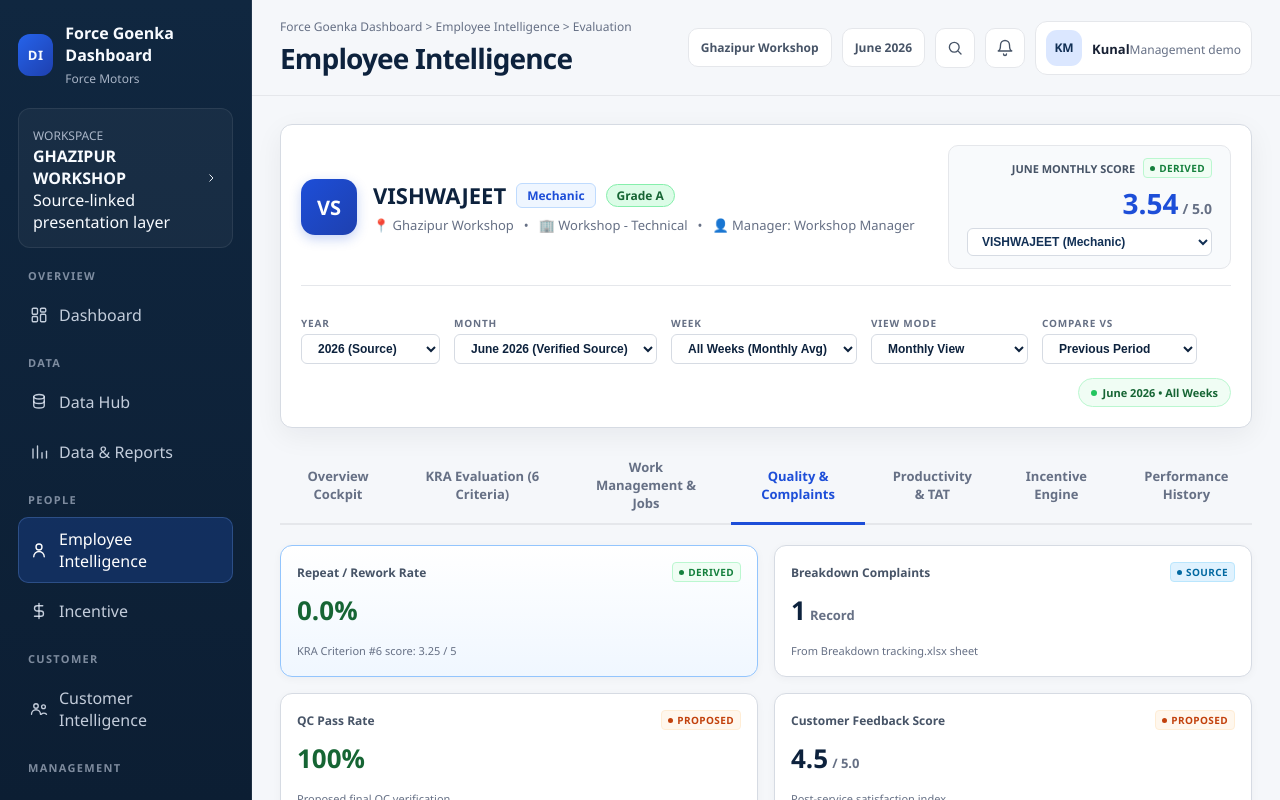
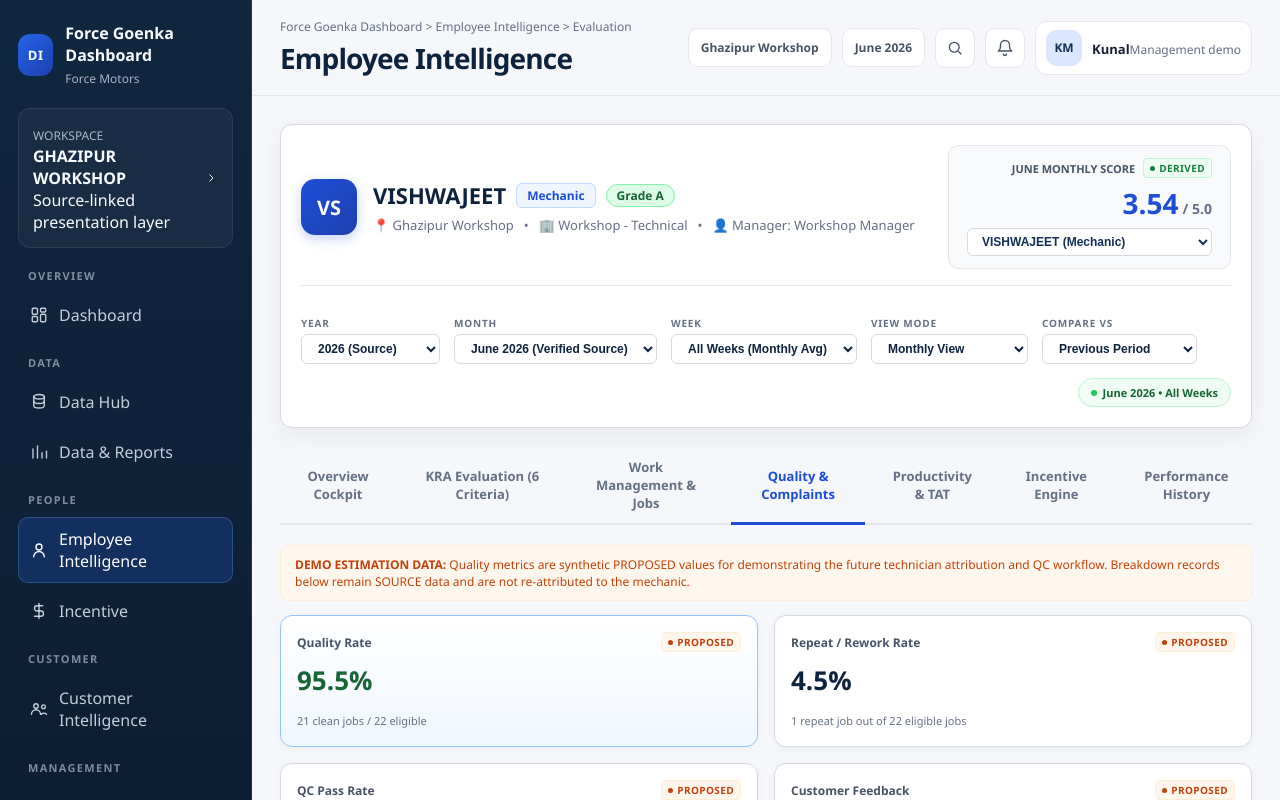
Before and after one commit to Easesmith-IT/digital-dealership-mangement-force, a Next.js app: page / in a window 1280 px wide. Both pictures are taken after a click on the button "Quality & Complaints". Shown: the top 800 px of the page. Built offline with nearby package versions, Linux system fonts and the light colour scheme.

Commit message:
fix: calculate proposed quality metrics from demo data

```diff
--- a/app/components/employee/EmployeeQualityTab.tsx
+++ b/app/components/employee/EmployeeQualityTab.tsx
@@ -1,100 +1,74 @@
 import React from "react";
 import { BreakdownRecord, EmployeeProfile } from "../../types/employee";
 import { ProvenanceBadge } from "../common/Badge";
+import {
+  qcPassRatePercent,
+  qualityRatePercent,
+  reworkRatePercent,
+  vishwajeetJuneProposedPerformance,
+} from "../../data/proposed-performance";
 
 interface EmployeeQualityTabProps {
   employee: EmployeeProfile;
   breakdownRecords: BreakdownRecord[];
 }
 
-export const EmployeeQualityTab: React.FC<EmployeeQualityTabProps> = ({
-  employee,
-  breakdownRecords,
-}) => {
+export const EmployeeQualityTab: React.FC<EmployeeQualityTabProps> = ({ breakdownRecords }) => {
+  const period = vishwajeetJuneProposedPerformance.monthly;
+  const qualityRate = qualityRatePercent(period);
+  const repeatRate = reworkRatePercent(period);
+  const qcPassRate = qcPassRatePercent(period);
+
   return (
     <div className="quality-tab-container">
-      {/* KPI Row */}
+      <div className="data-integrity-note" style={{ marginBottom: "14px" }}>
+        <strong>DEMO ESTIMATION DATA:</strong> Quality metrics are synthetic PROPOSED values for demonstrating the future technician attribution and QC workflow. Breakdown records below remain SOURCE data and are not re-attributed to the mechanic.
+      </div>
+
       <div className="kpi-grid">
         <div className="kpi-card highlight">
-          <div className="kpi-header">
-            <span className="kpi-label">Repeat / Rework Rate</span>
-            <ProvenanceBadge provenance="DERIVED" size="sm" />
-          </div>
-          <div className="kpi-main">
-            <span className="kpi-value green">0.0%</span>
-          </div>
-          <div className="kpi-footer">
-            <small>KRA Criterion #6 score: 3.25 / 5</small>
-          </div>
+          <div className="kpi-header"><span className="kpi-label">Quality Rate</span><ProvenanceBadge provenance="PROPOSED" size="sm" /></div>
+          <div className="kpi-main"><span className="kpi-value green">{qualityRate.toFixed(1)}%</span></div>
+          <div className="kpi-footer"><small>{period.eligibleQualityJobs - period.repeatJobs} clean jobs / {period.eligibleQualityJobs} eligible</small></div>
         </div>
 
         <div className="kpi-card">
-          <div className="kpi-header">
-            <span className="kpi-label">Breakdown Complaints</span>
-            <ProvenanceBadge provenance="SOURCE" size="sm" />
-          </div>
-          <div className="kpi-main">
-            <span className="kpi-value">1</span>
-            <span className="kpi-unit">Record</span>
-          </div>
-          <div className="kpi-footer">
-            <small>From Breakdown tracking.xlsx sheet</small>
-          </div>
+          <div className="kpi-header"><span className="kpi-label">Repeat / Rework Rate</span><ProvenanceBadge provenance="PROPOSED" size="sm" /></div>
+          <div className="kpi-main"><span className="kpi-value">{repeatRate.toFixed(1)}%</span></div>
+          <div className="kpi-footer"><small>{period.repeatJobs} repeat job out of {period.eligibleQualityJobs} eligible jobs</small></div>
         </div>
 
         <div className="kpi-card">
-          <div className="kpi-header">
-            <span className="kpi-label">QC Pass Rate</span>
-            <ProvenanceBadge provenance="PROPOSED" size="sm" />
-          </div>
-          <div className="kpi-main">
-            <span className="kpi-value green">100%</span>
-          </div>
-          <div className="kpi-footer">
-            <small>Proposed final QC verification</small>
-          </div>
+          <div className="kpi-header"><span className="kpi-label">QC Pass Rate</span><ProvenanceBadge provenance="PROPOSED" size="sm" /></div>
+          <div className="kpi-main"><span className="kpi-value">{qcPassRate.toFixed(1)}%</span></div>
+          <div className="kpi-footer"><small>{period.qcPassedJobs}/{period.qcEligibleJobs} proposed QC checks passed</small></div>
         </div>
 
         <div className="kpi-card">
-          <div className="kpi-header">
-            <span className="kpi-label">Customer Feedback Score</span>
-            <ProvenanceBadge provenance="PROPOSED" size="sm" />
-          </div>
-          <div className="kpi-main">
-            <span className="kpi-value">4.5</span>
-            <span className="kpi-max">/ 5.0</span>
-          </div>
-          <div className="kpi-footer">
-            <small>Post-service satisfaction index</small>
-          </div>
+          <div className="kpi-header"><span className="kpi-label">Customer Feedback</span><ProvenanceBadge provenance="PROPOSED" size="sm" /></div>
+          <div className="kpi-main"><span className="kpi-value">{period.feedbackScore.toFixed(1)}</span><span className="kpi-max">/ 5.0</span></div>
+          <div className="kpi-footer"><small>{period.feedbackResponses} proposed feedback responses</small></div>
         </div>
       </div>
 
-      {/* Breakdown Complaint Tracking Table */}
       <div className="panel-box" style={{ marginTop: "20px" }}>
         <div className="panel-head">
-          <div>
-            <h3>Breakdown Register & Complaint Tracking</h3>
-            <span className="panel-subtext">Directly from Breakdown tracking.xlsx / Daily service Tracker</span>
-          </div>
+          <div><h3>Quality Calculation</h3><span className="panel-subtext">Transparent formulas for the proposed layer</span></div>
+          <ProvenanceBadge provenance="PROPOSED" />
+        </div>
+        <div className="metric-preview-row"><span className="lbl">Quality Rate</span><strong>({period.eligibleQualityJobs} − {period.repeatJobs}) / {period.eligibleQualityJobs} × 100 = {qualityRate.toFixed(1)}%</strong></div>
+        <div className="metric-preview-row"><span className="lbl">Repeat / Rework Rate</span><strong>{period.repeatJobs} / {period.eligibleQualityJobs} × 100 = {repeatRate.toFixed(1)}%</strong></div>
+        <div className="metric-preview-row"><span className="lbl">QC Pass Rate</span><strong>{period.qcPassedJobs} / {period.qcEligibleJobs} × 100 = {qcPassRate.toFixed(1)}%</strong></div>
+      </div>
+
+      <div className="panel-box" style={{ marginTop: "20px" }}>
+        <div className="panel-head">
+          <div><h3>Breakdown Register & Complaint Tracking</h3><span className="panel-subtext">Directly from Breakdown tracking.xlsx / Daily service Tracker</span></div>
           <ProvenanceBadge provenance="SOURCE" />
         </div>
-
         <div className="table-responsive">
           <table className="enterprise-table">
-            <thead>
-              <tr>
-                <th>Complaint No</th>
-                <th>Vehicle Reg No</th>
-                <th>Customer Name</th>
-                <th>Customer Complaint</th>
-                <th>Days Open</th>
-                <th>Status</th>
-                <th>Supervisor</th>
-                <th>Attending Supervisor</th>
-                <th>Satisfaction Signed</th>
-              </tr>
-            </thead>
+            <thead><tr><th>Complaint No</th><th>Vehicle Reg No</th><th>Customer Name</th><th>Customer Complaint</th><th>Days Open</th><th>Status</th><th>Supervisor</th><th>Attending Supervisor</th><th>Satisfaction Signed</th></tr></thead>
             <tbody>
               {breakdownRecords.map((b) => (
                 <tr key={b.complaintNo}>
@@ -112,9 +86,8 @@ export const EmployeeQualityTab: React.FC<EmployeeQualityTabProps> = ({
             </tbody>
           </table>
         </div>
-
         <div className="data-integrity-note" style={{ marginTop: "14px" }}>
-          <strong>📌 Distinction Note:</strong> Breakdown complaints indicate supervisor responsibility (&quot;VEHICLE ATTEND SUPERVISOR&quot;). They are preserved from source Excel records and not falsely re-attributed to mechanics without explicit assignment data.
+          <strong>Distinction:</strong> Breakdown complaints indicate supervisor responsibility. They are preserved from source Excel records and are not falsely re-attributed to mechanics without explicit assignment data.
         </div>
       </div>
     </div>
```
